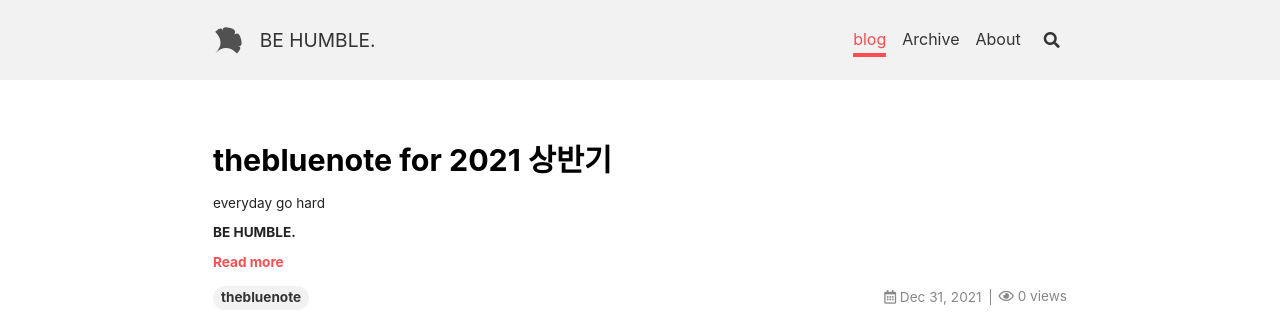
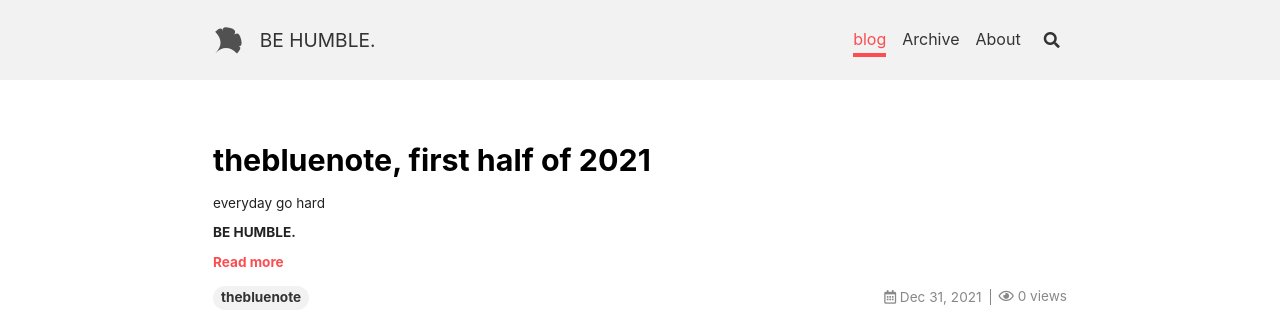
Before and after one commit to underthelights/previous, a Jekyll site: the page built from blog/index.html, in a window 1280 px wide. Shown: the top 334 px of the page. Built offline with Jekyll 4.4.1, drawn with Linux system fonts in a browser that asks for light colours; nearby versions of some CDN libraries; the list of posts is cut into pages by our own code; comment, search, counter and statistics services are not loaded.

Commit message:
Update 2021-01-07-2021thefirsthalf.md

```diff
--- a/_posts/thebluenote/2021-01-07-2021thefirsthalf.md
+++ b/_posts/thebluenote/2021-01-07-2021thefirsthalf.md
@@ -1,6 +1,6 @@
 ---
 layout: article
-title: thebluenote for 2021 상반기
+title: thebluenote, first half of 2021
 key: 0
 tags: thebluenote
 category: bluenote
@@ -106,6 +106,8 @@
 #### ai/references from facebook
 공부 깃허브
 
+
+https://github.com/fastai/numerical-linear-algebra
 1. 활석님의 Gan github
 
 https://github.com/hwalsuklee/tensorflow-generative-model-collections
@@ -268,7 +270,7 @@
 - Friedberg
   - 한상화 교수님 강의 https://www.youtube.com/playlist?list=PLSN_PltQeOyjDGSghAf92VhdMBeaLZWR3
 - PRML Linear Algebra part programming 연습
-
+- https://github.com/fastai/numerical-linear-algebra
 #### 통계
 - Statics from Applied Mathematics I
   - Prof. Ji-Hyun Ryu @offline
```
